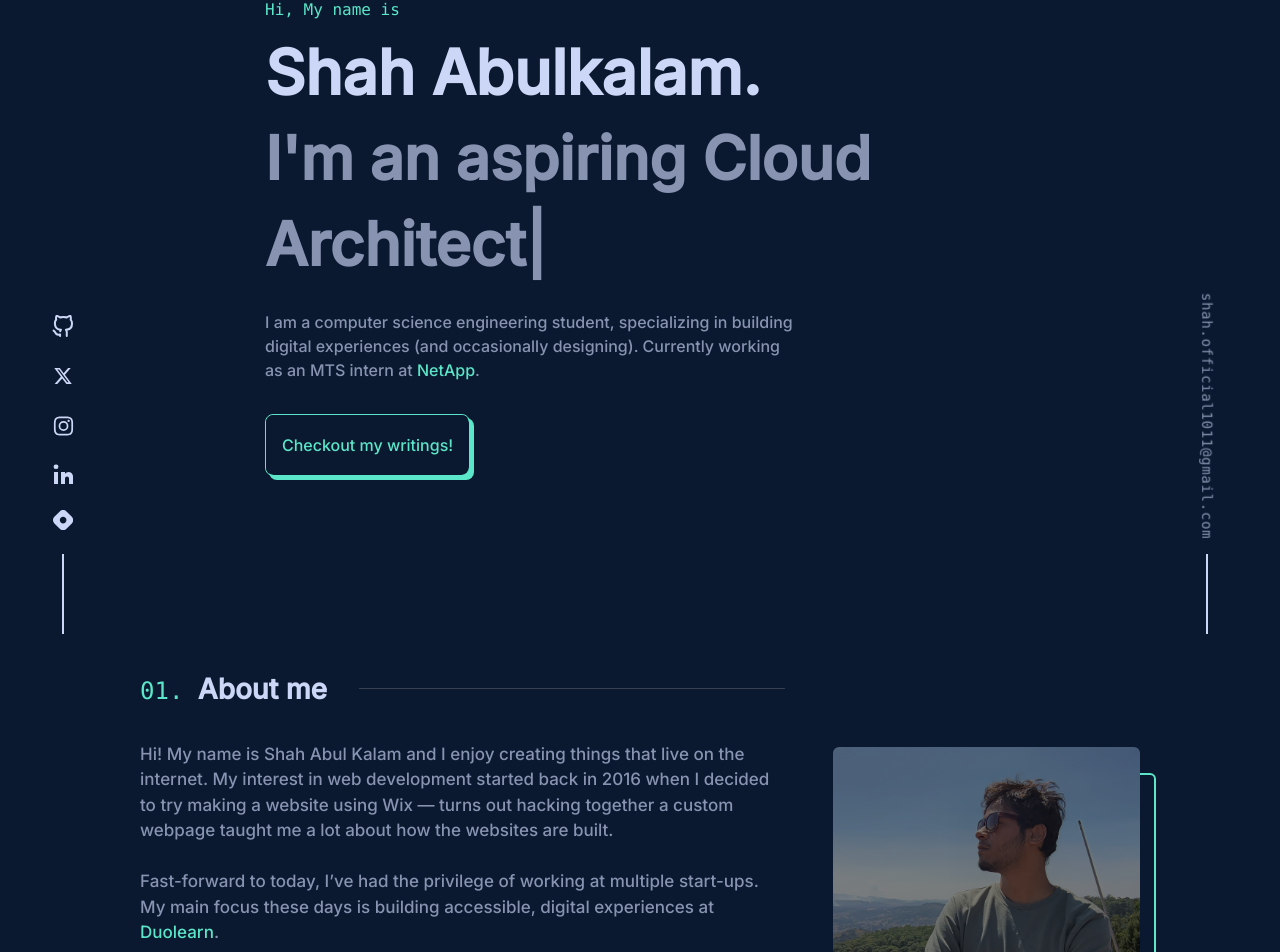
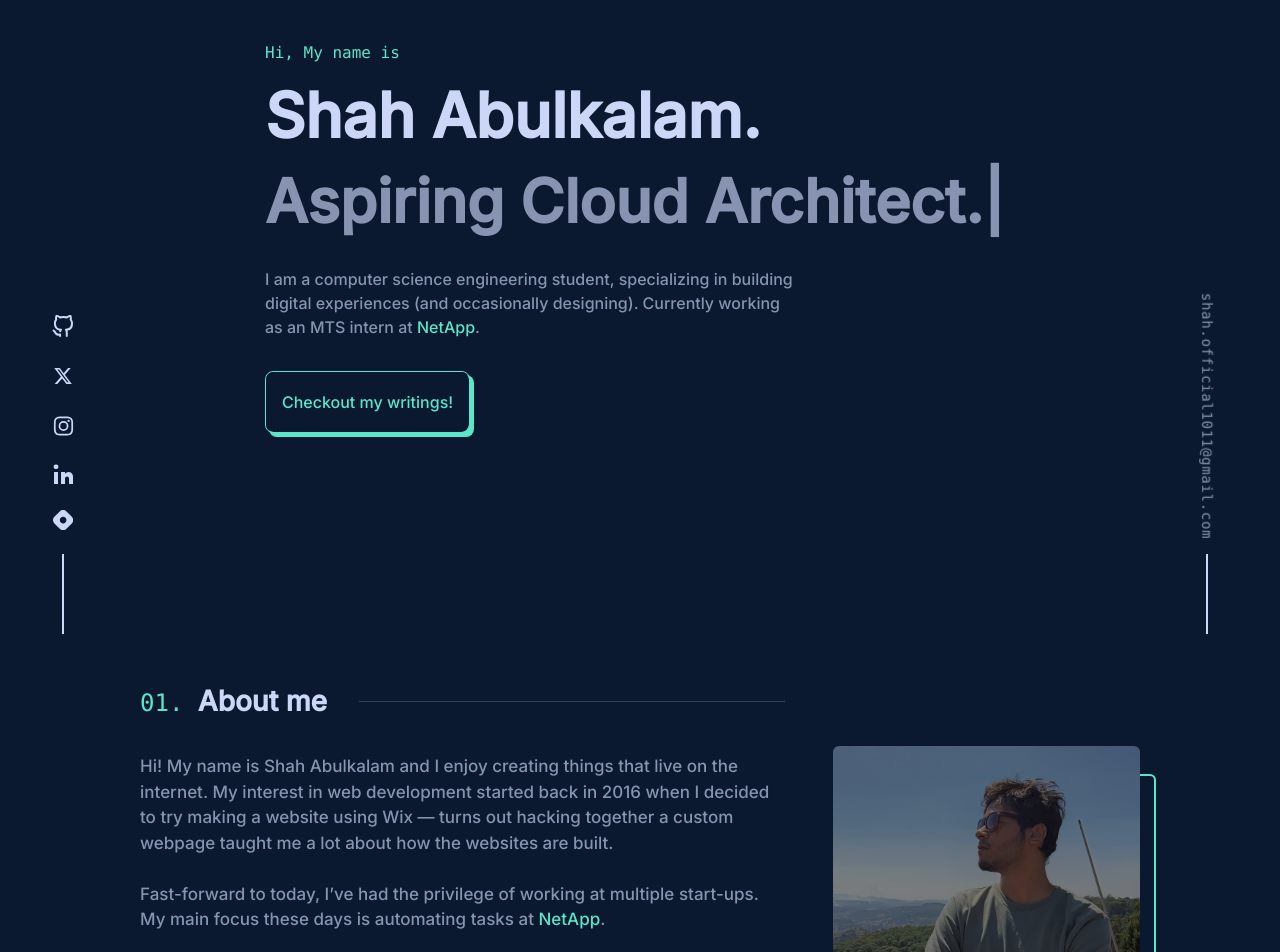
Before and after one commit to Shah1011/Portfolio-V1, a Next.js app: page / in a window 1280 px wide. Shown: the part 160-1112 px from the top of the page. Built offline with nearby package versions, Linux system fonts and the light colour scheme; a web font is replaced by a local one.

Commit message:
Name Update

```diff
--- a/src/app/layout.js
+++ b/src/app/layout.js
@@ -14,8 +14,8 @@ const inter = Inter({
 })
 
 export const metadata = {
-  title: 'Shah Abul Kalam',
-  description: 'Portfolio Website Built by Shah Abul Kalam ',
+  title: 'Shah',
+  description: 'Portfolio Website Built by Shah Abulkalam ',
 }
 
 export default function RootLayout({ children }) {
--- a/src/components/About.jsx
+++ b/src/components/About.jsx
@@ -25,9 +25,9 @@ const About = () => {
         </div>
 
         <div className='text-primary3 mt-8 font-normal text-[17px]'>
-          <p>Hi! My name is Shah Abul Kalam and I enjoy creating things that live on the internet. My interest in web development started back in 2016 when I decided to try making a website using Wix — turns out hacking together a custom webpage taught me a lot about how the websites are built.</p>
+          <p>Hi! My name is Shah Abulkalam and I enjoy creating things that live on the internet. My interest in web development started back in 2016 when I decided to try making a website using Wix — turns out hacking together a custom webpage taught me a lot about how the websites are built.</p>
           <br />
-          <p>Fast-forward to today, I’ve had the privilege of working at multiple start-ups. My main focus these days is building accessible, digital experiences at <a href='https://duolearn.tech' target='_blank' className='text-primary1 '><span>Duolearn</span></a>.</p>
+          <p>Fast-forward to today, I’ve had the privilege of working at multiple start-ups. My main focus these days is automating tasks at <a href='https://netapp.com/' target='_blank' className='text-primary1 '><span>NetApp</span></a>.</p>
           <br />
           <p>Here are a few technologies I’ve been working with recently:</p>
         </div>
--- a/src/components/Hero.jsx
+++ b/src/components/Hero.jsx
@@ -42,9 +42,9 @@ const Hero = () => {
             <h1>Shah Abulkalam.</h1>
             <TypeAnimation
               sequence={[
-                'I build things for the Web',
+                'I build things for the Web.',
                 2000,
-                "I'm an aspiring Cloud Architect",
+                "Aspiring Cloud Architect.",
                 2000,
                 'And I like coffee ;)',
                 2000,
```
